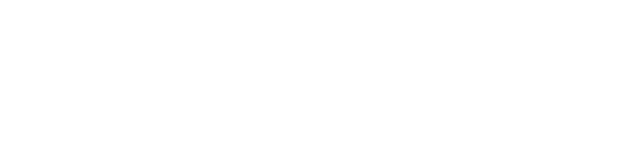
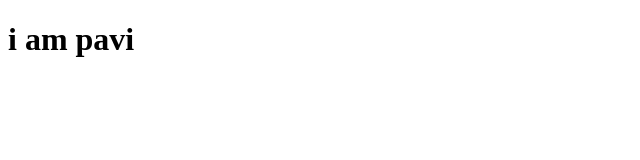
Before and after one commit to 1pavithraramesh/project, a plain HTML site: page index.html in a window 1280 px wide. Shown: the whole page, without its empty margins (0-640 px from the left). Drawn offline with Linux system fonts and the light colour scheme.

Commit message:
Update index.html

```diff
--- a/index.html
+++ b/index.html
@@ -6,6 +6,6 @@
     <title>Document</title>
 </head>
 <body>
-
+    <h1>i am pavi</h1>
 </body>
 </html>
```
